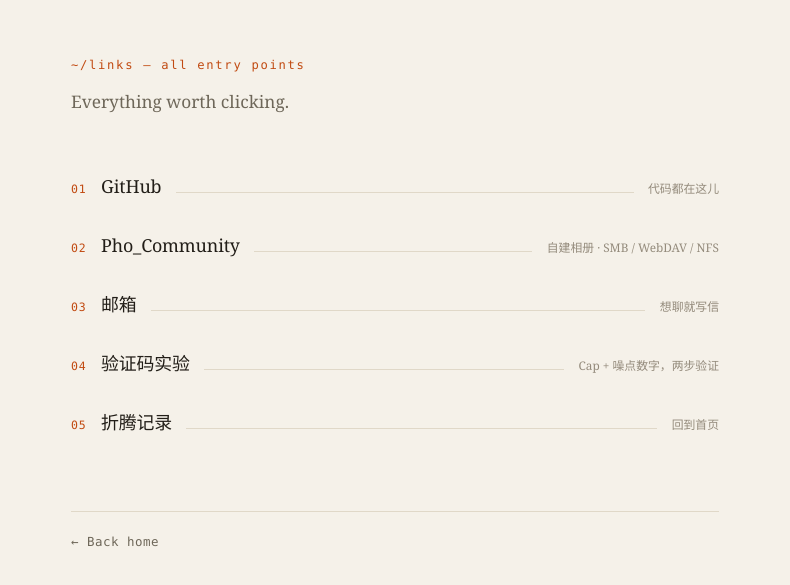
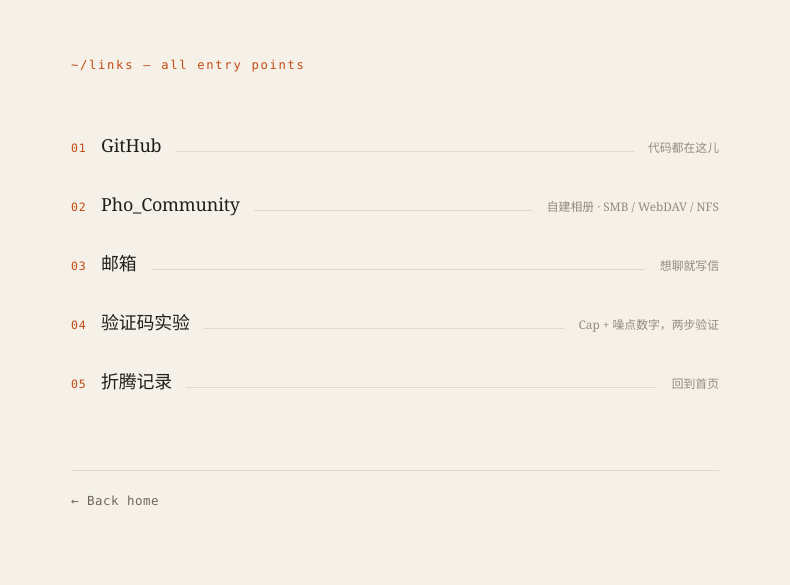
Before and after one commit to ZenithLiteAura/ZenithLiteAura.github.io, a website built with Vite: page links/index.html in a window 1280 px wide. Shown: the part 51-636 px from the top of the page, without its empty margins (245-1035 px from the left). Built offline with nearby package versions, Linux system fonts and the light colour scheme; no server answers.

Commit message:
chore(links): 删掉 /links/ 里那句「能点的都在这里。」
- 移除渲染出来的 .lk-lede 段落与其样式
- 该文案仍保留在 i18n 里，仅用于页面 meta description（不可见）

```diff
--- a/src/links/links.css
+++ b/src/links/links.css
@@ -50,7 +50,6 @@
   color:var(--primary); font-size:.76rem; letter-spacing:.14em;
   font-family:ui-monospace,SFMono-Regular,Menlo,Consolas,monospace;
 }
-.lk-lede{ margin-top:.9rem; font-size:1.08rem; color:var(--text-2) }
 .lk-empty{ margin-top:2rem; color:var(--text-3); font-size:.85rem }
 
 .lk-footer{ margin-top:clamp(2.4rem,6vw,3.6rem); padding-top:1.1rem; border-top:1px solid var(--line) }
--- a/src/links/main.ts
+++ b/src/links/main.ts
@@ -93,7 +93,6 @@ function render(): void {
 
   const page = h('div', { class: 'page links-page' }, [
     h('p', { class: 'lk-overline mono', text: d['links.overline'] }),
-    h('p', { class: 'lk-lede', text: d['links.lede'] }),
     content.items.length
       ? paint(content.layout, content.items)
       : h('p', { class: 'lk-empty mono', text: d['links.empty'] }),
```
